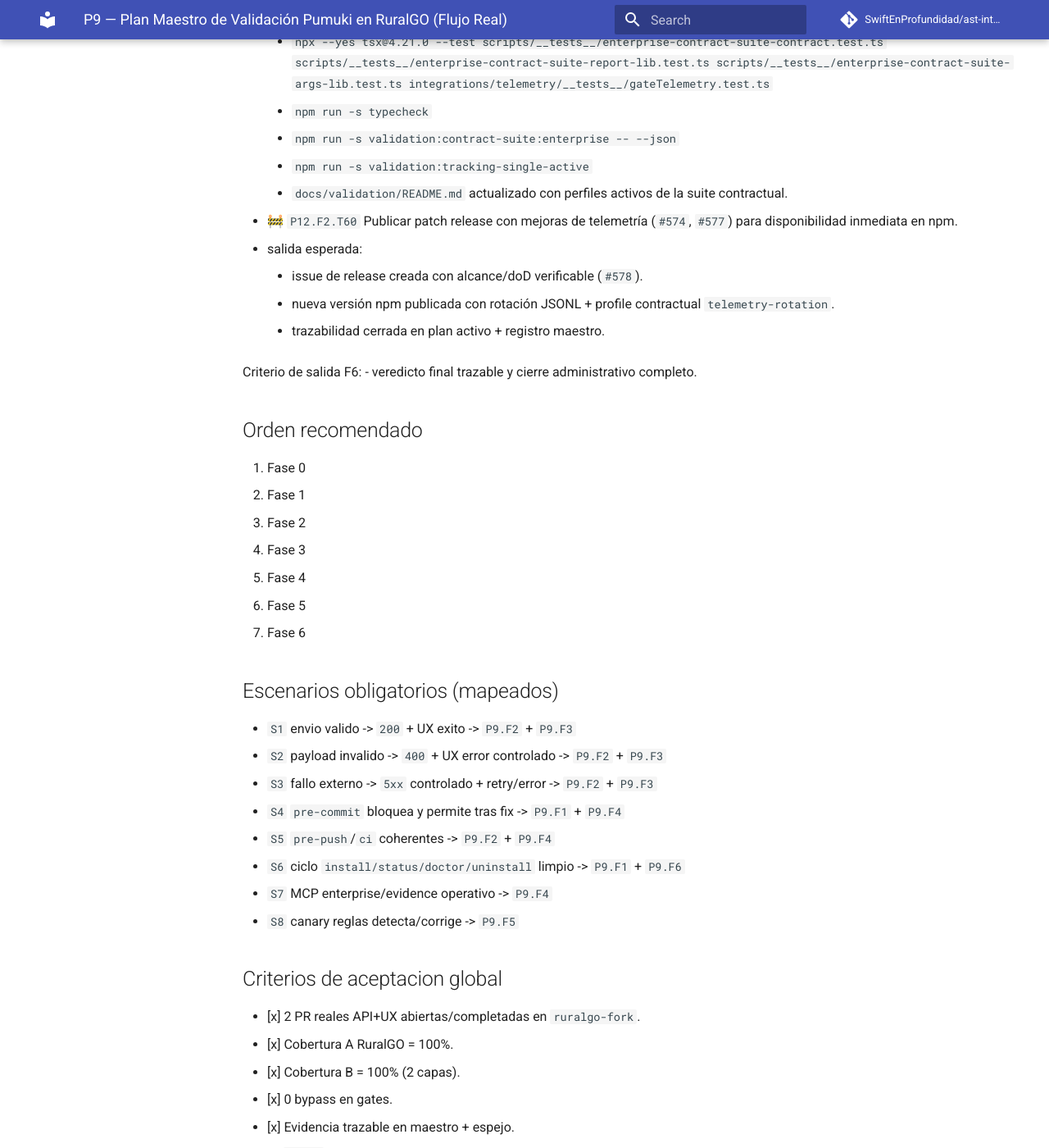
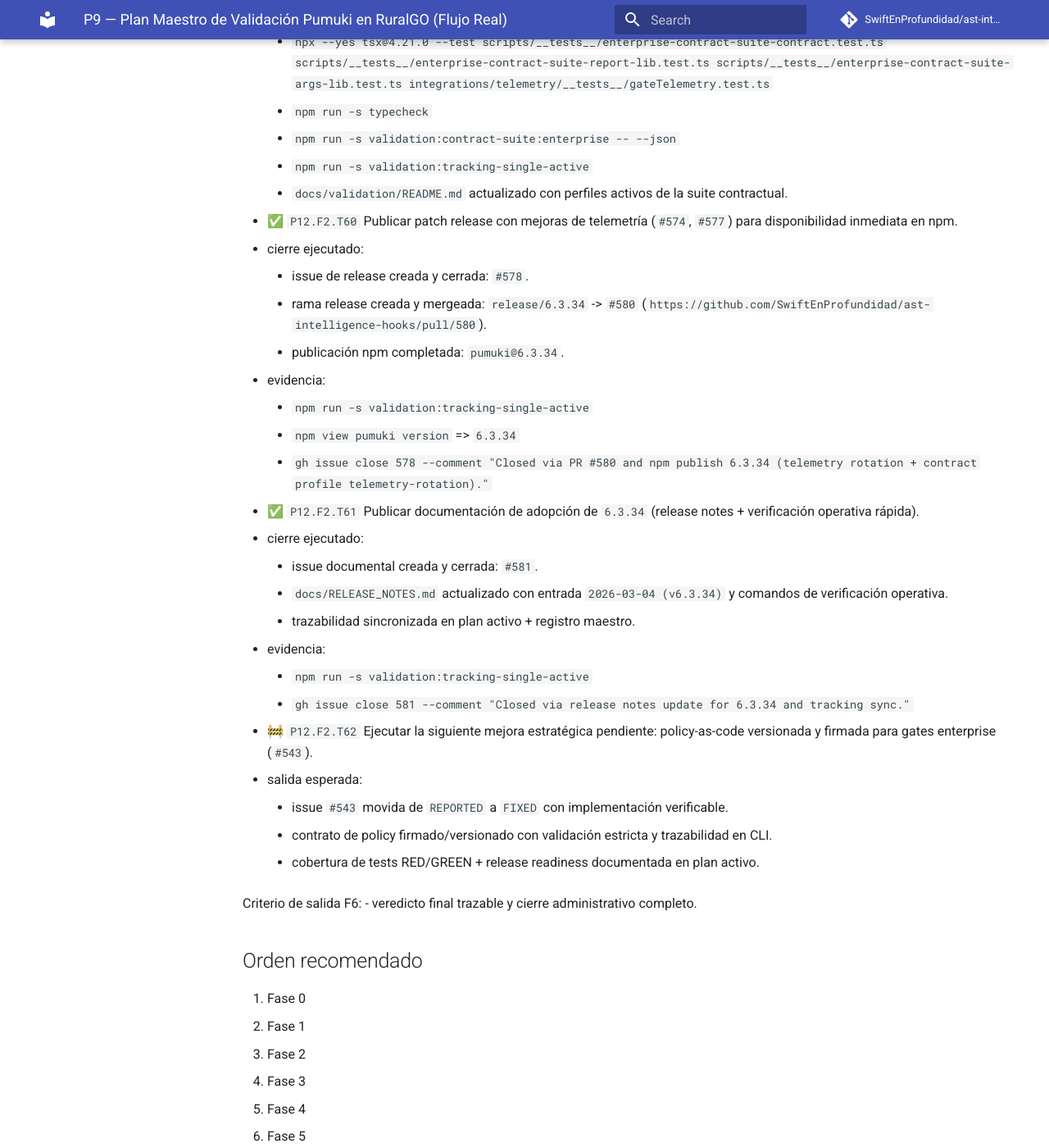
Before and after one commit to SwiftEnProfundidad/ast-intelligence-hooks, an MkDocs documentation site: the page built from docs/seguimiento-completo-validacion-ruralgo-03-03-2026.md, in a window 1280 px wide and 1400 px high, scrolled down 65959 px. Shown: the whole window at 82% size. Built offline with MkDocs 1.6.1 and Material for MkDocs 9.7.7, drawn with Linux system fonts in a browser that asks for light colours; comment, search, counter and statistics services are not loaded.

Commit message:
docs: close p12 f2 t61 release notes 6.3.34

```diff
--- a/docs/seguimiento-completo-validacion-ruralgo-03-03-2026.md
+++ b/docs/seguimiento-completo-validacion-ruralgo-03-03-2026.md
@@ -1838,11 +1838,30 @@ Criterio de salida F5:
     - `npm run -s validation:tracking-single-active`
     - `docs/validation/README.md` actualizado con perfiles activos de la suite contractual.
 
-- 🚧 `P12.F2.T60` Publicar patch release con mejoras de telemetría (`#574`, `#577`) para disponibilidad inmediata en npm.
+- ✅ `P12.F2.T60` Publicar patch release con mejoras de telemetría (`#574`, `#577`) para disponibilidad inmediata en npm.
+  - cierre ejecutado:
+    - issue de release creada y cerrada: `#578`.
+    - rama release creada y mergeada: `release/6.3.34` -> `#580` (`https://github.com/SwiftEnProfundidad/ast-intelligence-hooks/pull/580`).
+    - publicación npm completada: `pumuki@6.3.34`.
+  - evidencia:
+    - `npm run -s validation:tracking-single-active`
+    - `npm view pumuki version` => `6.3.34`
+    - `gh issue close 578 --comment "Closed via PR #580 and npm publish 6.3.34 (telemetry rotation + contract profile telemetry-rotation)."`
+
+- ✅ `P12.F2.T61` Publicar documentación de adopción de `6.3.34` (release notes + verificación operativa rápida).
+  - cierre ejecutado:
+    - issue documental creada y cerrada: `#581`.
+    - `docs/RELEASE_NOTES.md` actualizado con entrada `2026-03-04 (v6.3.34)` y comandos de verificación operativa.
+    - trazabilidad sincronizada en plan activo + registro maestro.
+  - evidencia:
+    - `npm run -s validation:tracking-single-active`
+    - `gh issue close 581 --comment "Closed via release notes update for 6.3.34 and tracking sync."`
+
+- 🚧 `P12.F2.T62` Ejecutar la siguiente mejora estratégica pendiente: policy-as-code versionada y firmada para gates enterprise (`#543`).
   - salida esperada:
-    - issue de release creada con alcance/doD verificable (`#578`).
-    - nueva versión npm publicada con rotación JSONL + profile contractual `telemetry-rotation`.
-    - trazabilidad cerrada en plan activo + registro maestro.
+    - issue `#543` movida de `REPORTED` a `FIXED` con implementación verificable.
+    - contrato de policy firmado/versionado con validación estricta y trazabilidad en CLI.
+    - cobertura de tests RED/GREEN + release readiness documentada en plan activo.
 
 Criterio de salida F6:
 - veredicto final trazable y cierre administrativo completo.
```
Also changed, not shown: docs/RELEASE_NOTES.md (+16 -0 lines), docs/registro-maestro-de-seguimiento.md (+1 -1 lines).
